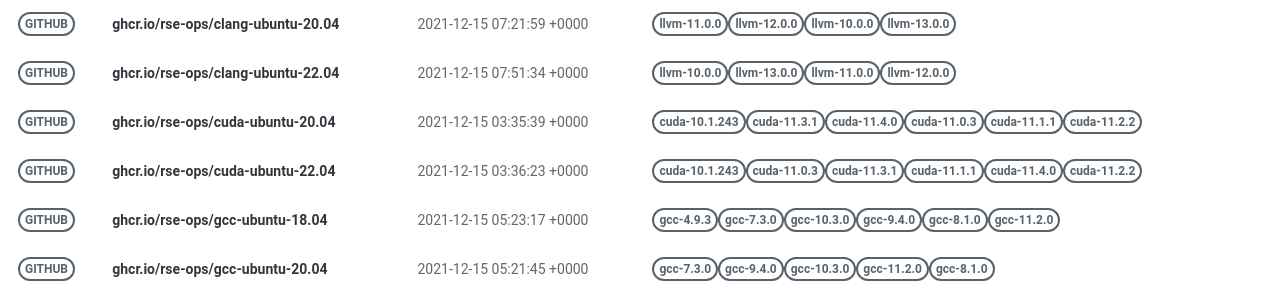
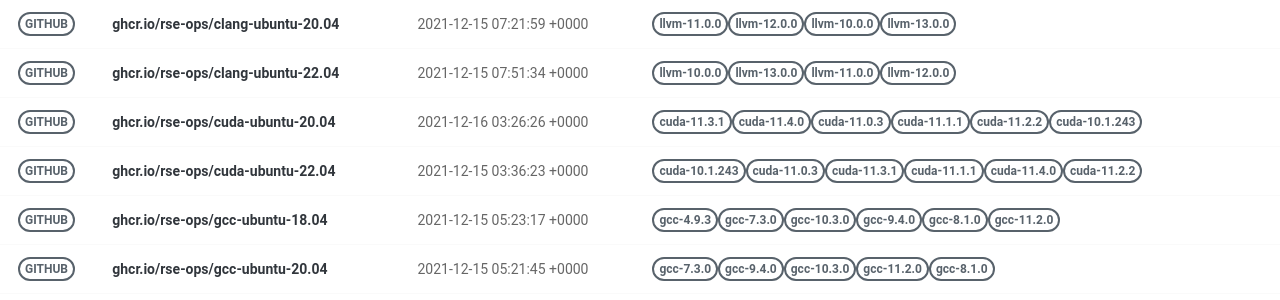
Before and after one commit to rse-ops/docker-images, a Jekyll site: the page built from pages/index.md, in a window 1280 px wide. Shown: the part 179-479 px from the top of the page. Built offline with Jekyll 4.4.1, drawn with Linux system fonts in a browser that asks for light colours; nearby versions of some CDN libraries.

Commit message:
Automated push to update library 2021-12-16

```diff
--- a/_library/ghcr.io-rse-ops-cuda-ubuntu-20.04.md
+++ b/_library/ghcr.io-rse-ops-cuda-ubuntu-20.04.md
@@ -1,14 +1,11 @@
 ---
 layout: container
 name: ghcr.io/rse-ops/cuda-ubuntu-20.04
-updated_at: 2021-12-15 03:35:39.056511
+updated_at: 2021-12-16 03:26:26.382215
 
 
 container_url: https://github.com/orgs/rse-ops/packages/container/package/cuda-ubuntu-20.04
 versions:
- - tag: cuda-10.1.243
-   dockerfile: https://github.com/rse-ops/docker-images/blob/main/ubuntu/cuda/Dockerfile
-   manifest: https://crane.ggcr.dev/manifest/ghcr.io/rse-ops/cuda-ubuntu-20.04:cuda-10.1.243
  - tag: cuda-11.3.1
    dockerfile: https://github.com/rse-ops/docker-images/blob/main/ubuntu/cuda/Dockerfile
    manifest: https://crane.ggcr.dev/manifest/ghcr.io/rse-ops/cuda-ubuntu-20.04:cuda-11.3.1
```
Also changed, not shown: other parts of _library/ghcr.io-rse-ops-cuda-ubuntu-20.04.md (+3 -0 lines).
